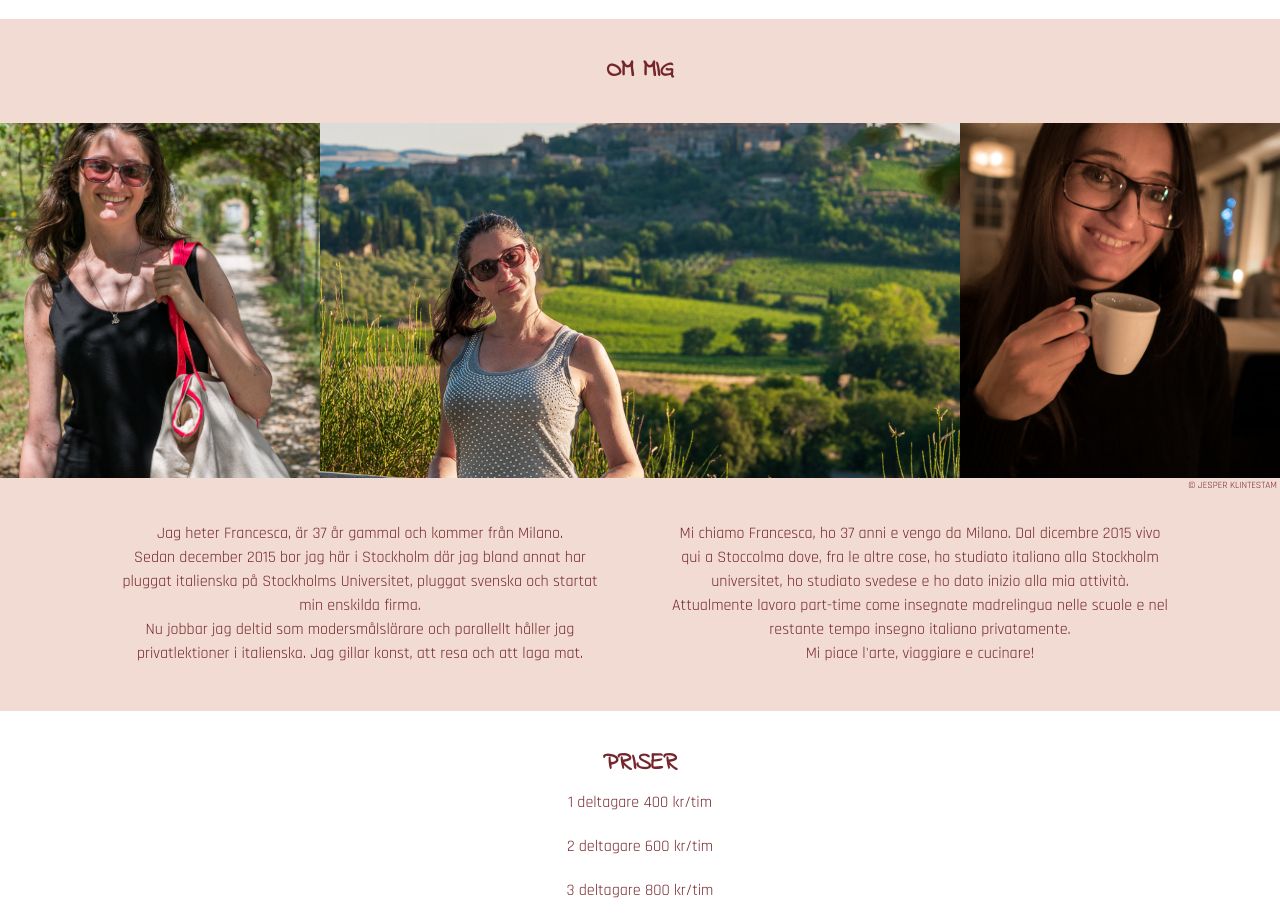
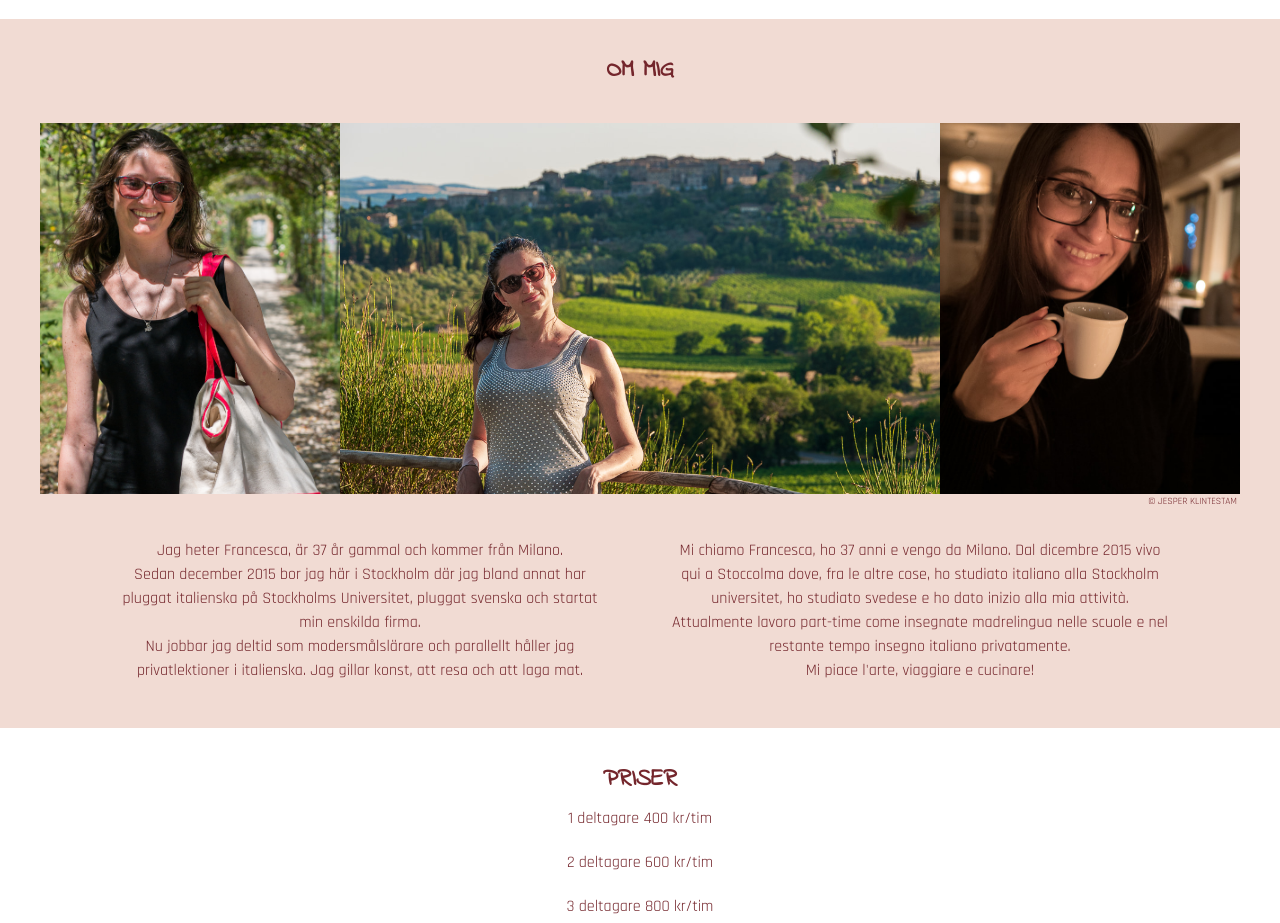
Before and after one commit to jesperklintestam/fratilienska, a website built with Parcel: page src/index.html in a window 1280 px wide. Shown: the part 1160-2083 px from the top of the page. Built offline with nearby package versions, Linux system fonts and the light colour scheme.

Commit message:
Changed main-content div to main element. Changed styling/sizing of simple gallery a bit.

```diff
--- a/src/index.html
+++ b/src/index.html
@@ -30,7 +30,7 @@
       </li>
     </ul>
   </nav>
-  <div class="main-content">
+  <main>
     <section id="intro">
       <div class="gallery">
         <div class="gallery__image gallery__image--1">
@@ -123,8 +123,8 @@
     </section>
     <section id="about">
       <h1>Om mig</h1>
-      <div class="position-relative">
-        <div class="flex-row simple-gallery">
+      <div class="simple-gallery">
+        <div class="flex-row simple-gallery__images">
           <img class="image--vertical" src="images/_1090416.jpg">
           <img class="image--horizontal" src="images/_1010444.jpg">
           <img class="image--vertical" src="images/_1050799.jpg">
@@ -180,7 +180,7 @@
         Tel: 0700-602068
       </p>
     </section>
-  </div>
+  </main>
   <footer></footer>
   <script src="scripts.js"></script>
 </body>
--- a/src/styles.scss
+++ b/src/styles.scss
@@ -120,10 +120,6 @@ footer {
   align-content: center;
 }
 
-.position-relative {
-  position: relative;
-}
-
 //Added with js
 .current-section {
   font-weight: bold;
@@ -139,17 +135,17 @@ footer {
   bottom: -13px;
 }
 
-.main-content {
+main {
   > section:nth-child(odd) {
     background-color: $brown-light;
   }
 }
 
-.main-content section {
+main section {
   padding: $navbar-height 0;
 }
 
-.main-content section > p,
+main section > p,
 nav ul {
   margin: 0 auto;
   @media (min-width: 1200px) {
@@ -246,11 +242,18 @@ nav ul {
 }
 
 .simple-gallery {
+  position: relative;
+  max-width: 1200px;
+  margin: auto;
+}
+
+.simple-gallery__images {
   overflow: hidden;
   margin: $navbar-height 0;
+  align-items: center;
 
   @media (min-width: 600px) {
-    max-height: calc(60px + 23vw);
+    max-height: calc(320px + 4vw);
   }
 
   //IE image sizing
```
